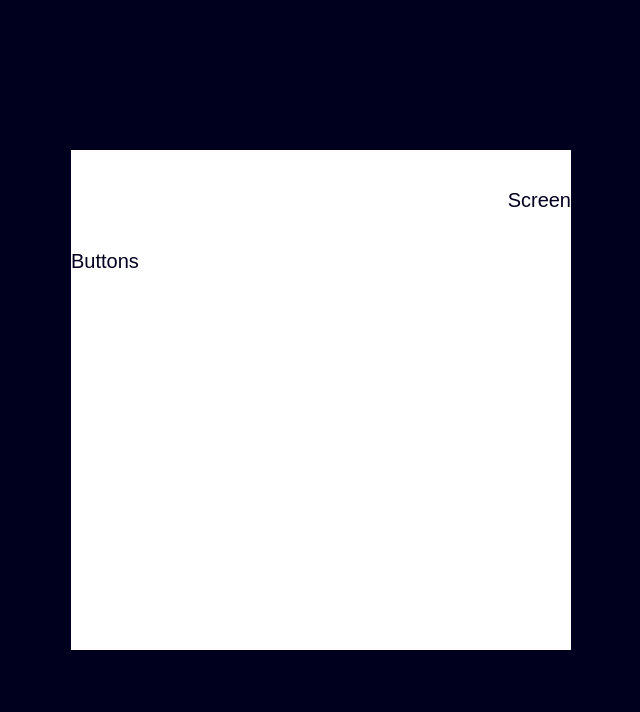
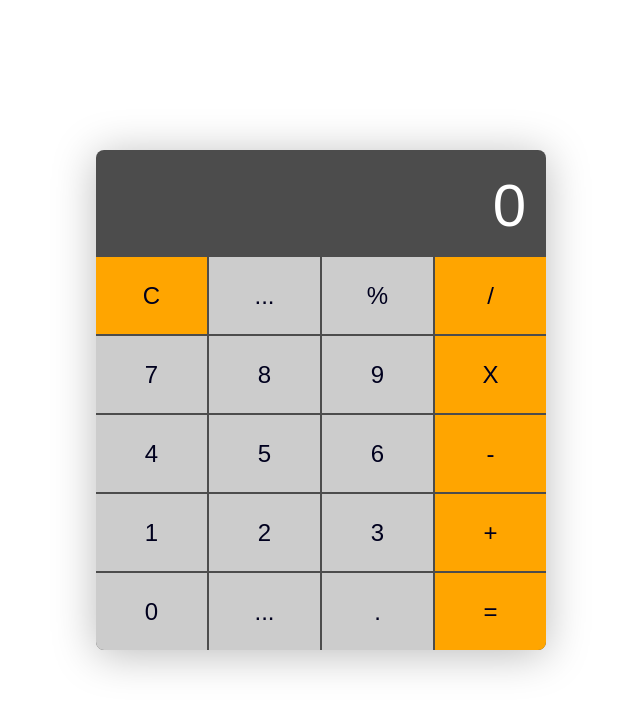
Before and after one commit to lujanfernaud/js-calculator, a website: page index.html in a window 1280 px wide. Shown: the whole page, without its empty margins (319-959 px from the left). Drawn offline with Linux system fonts and the light colour scheme.

Commit message:
Prepare UI

```diff
--- a/index.html
+++ b/index.html
@@ -11,11 +11,30 @@
 
     <div class="calculator">
       <div class="calculator__screen">
-        Screen
+        0
       </div>
 
       <div class="calculator__buttons">
-        Buttons
+        <div class="calculator__button calculator__button--color-1">C</div>
+        <div class="calculator__button">...</div>
+        <div class="calculator__button">%</div>
+        <div class="calculator__button calculator__button--color-2">/</div>
+        <div class="calculator__button">7</div>
+        <div class="calculator__button">8</div>
+        <div class="calculator__button">9</div>
+        <div class="calculator__button calculator__button--color-2">X</div>
+        <div class="calculator__button">4</div>
+        <div class="calculator__button">5</div>
+        <div class="calculator__button">6</div>
+        <div class="calculator__button calculator__button--color-2">-</div>
+        <div class="calculator__button">1</div>
+        <div class="calculator__button">2</div>
+        <div class="calculator__button">3</div>
+        <div class="calculator__button calculator__button--color-2">+</div>
+        <div class="calculator__button">0</div>
+        <div class="calculator__button">...</div>
+        <div class="calculator__button">.</div>
+        <div class="calculator__button calculator__button--color-2">=</div>
       </div>
     </div>
 
--- a/sass/_layout.scss
+++ b/sass/_layout.scss
@@ -4,31 +4,60 @@
 
 
 .container {
-  display: flex;
-  justify-content: center;
-  align-items: center;
+  @include flex-center;
+
   width: 100%;
   height: 100vh;
-  color: $color-white;
-  background-color: $color-primary-dark;
+  color: $color-black;
+  background-color: $color-white;
 }
 
 .calculator {
   display: flex;
   flex-direction: column;
-  width: 500px;
+  width: 450px;
   height: 500px;
   color: $color-primary-dark;
   background-color: $color-white;
+  border-radius: .4rem;
+  overflow: hidden;
+  box-shadow: 0 .225rem 2.2rem rgba($color-black, .27);
 
   &__screen {
     display: flex;
-    flex-basis: 20%;
+    flex-basis: 25%;
     justify-content: flex-end;
     align-items: center;
+    padding-top: .2rem;
+    padding-right: 1rem;
+    font-size: 3rem;
+    font-weight: 300;
+    color: $color-white;
+    background-color: $color-dark-grey-1;
   }
 
   &__buttons {
-    flex: 1;
+    display: grid;
+    grid-template-columns: 1fr 1fr 1fr 1fr;
+    grid-column-gap: 2px;
+    grid-row-gap: 2px;
+    font-size: 1.2rem;
+    background-color: $color-dark-grey-1;
+  }
+
+  &__button {
+    @include flex-center;
+
+    height: 77px;
+    background-color: $color-light-grey-1;
+    cursor: default;
+
+    &--color-1 {
+      background-color: orange;
+    }
+
+    &--color-2 {
+      background-color: orange;
+    }
   }
 }
--- /dev/null
+++ b/sass/_mixins.scss
@@ -0,0 +1,10 @@
+//
+// Mixins
+//
+
+
+@mixin flex-center {
+  display: flex;
+  justify-content: center;
+  align-items: center;
+}
--- a/sass/_variables.scss
+++ b/sass/_variables.scss
@@ -7,3 +7,7 @@ $color-primary-dark: #00001e;
 
 $color-white: #fff;
 $color-black: #000;
+
+$color-light-grey-1: #ccc;
+
+$color-dark-grey-1: rgba($color-black, .7);
--- a/sass/main.scss
+++ b/sass/main.scss
@@ -1,6 +1,7 @@
 @import "vendors/normalize";
 
 @import "variables";
+@import "mixins";
 @import "base";
 @import "layout";
 @import "components";
```
Also changed, not shown: css/style.css.
